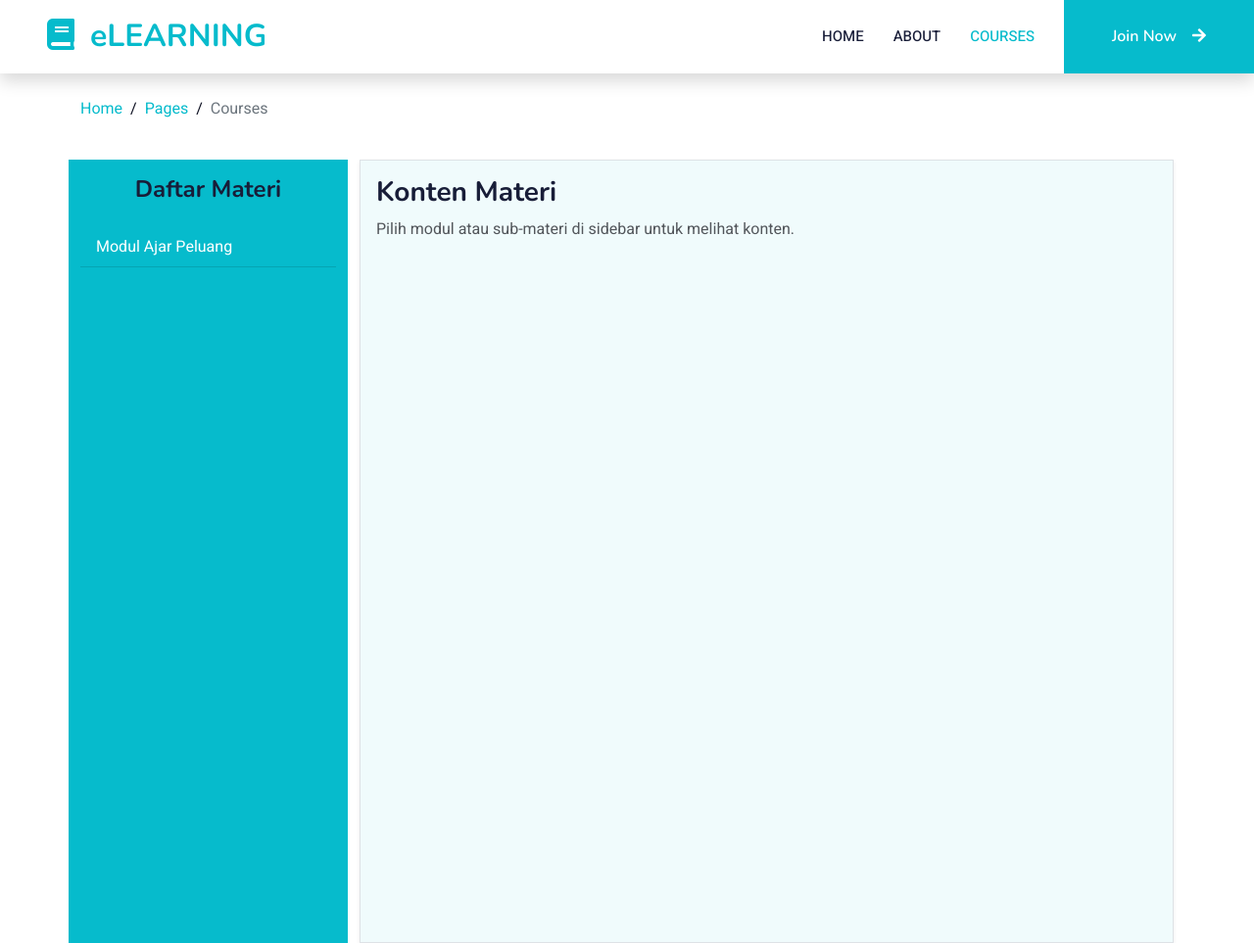
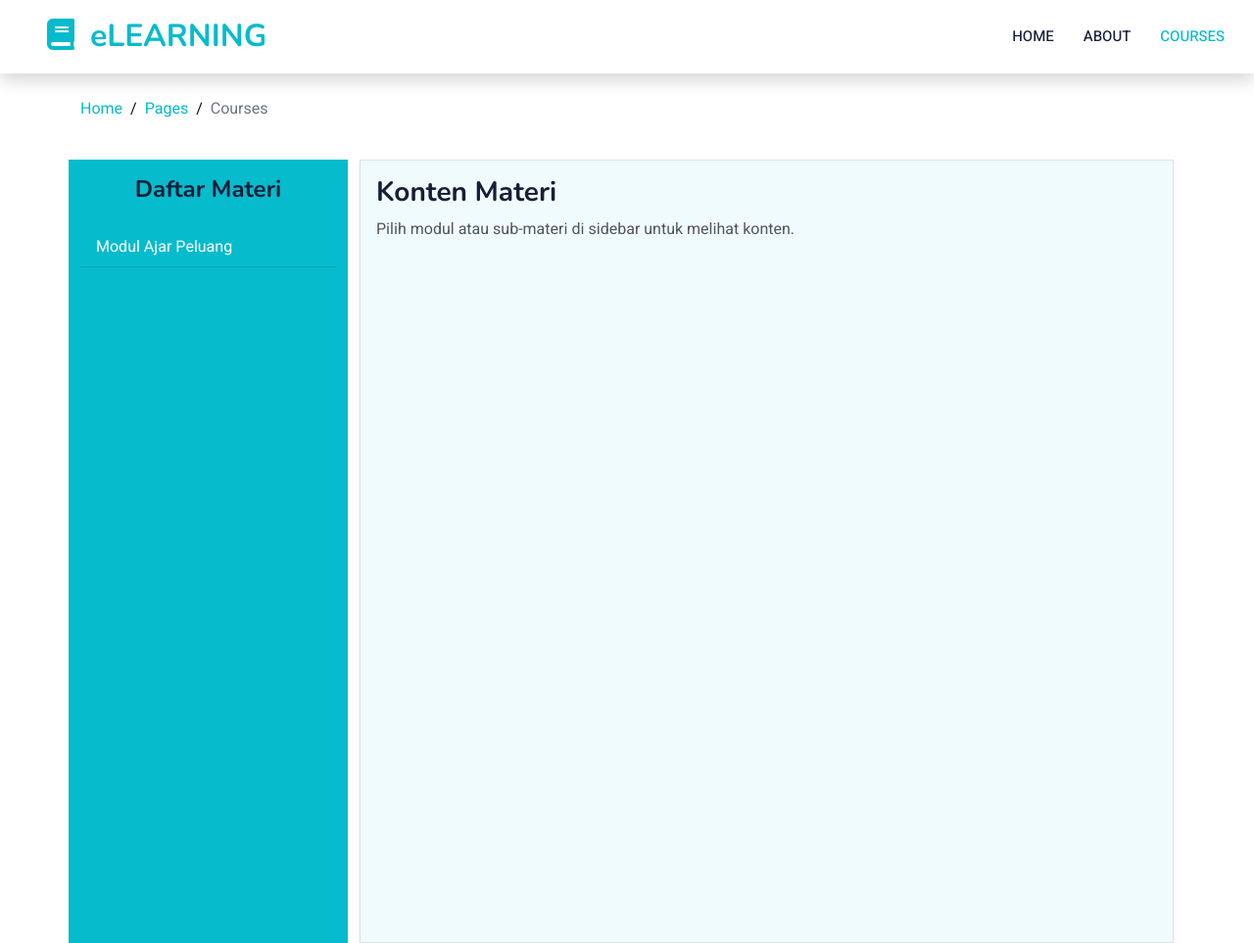
Before and after one commit to white-xx/elearning, a plain HTML site: page courses.html in a window 1280 px wide. Shown: the top 963 px of the page at 98% size. Drawn offline with nearby package versions, Linux system fonts and the light colour scheme.

Commit message:
Update courses.html

```diff
--- a/courses.html
+++ b/courses.html
@@ -83,9 +83,6 @@
           <a href="about.html" class="nav-item nav-link">About</a>
           <a href="courses.html" class="nav-item nav-link active">Courses</a>
         </div>
-        <a href="" class="btn btn-primary py-4 px-lg-5 d-none d-lg-block"
-          >Join Now<i class="fa fa-arrow-right ms-3"></i
-        ></a>
       </div>
     </nav>
     <!-- Navbar End -->
```
